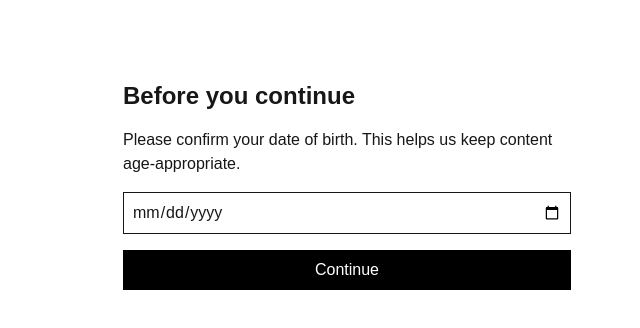
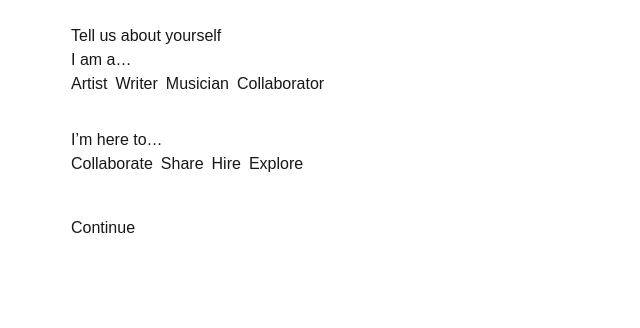
Before and after one commit to SanchTechInc/find-my-artist, a Next.js app: page /onboarding in a window 1280 px wide. Shown: the top 328 px of the page, without its empty margins (293-933 px from the left). Built offline with nearby package versions, Linux system fonts and the light colour scheme; no server answers.

Commit message:
Finalize onboarding route and resolve duplicate paths

```diff
--- a/src/app/(app)/onboarding/page.tsx
+++ b/src/app/(app)/onboarding/page.tsx
@@ -1,62 +1,88 @@
 "use client";
 
-export const dynamic = "force-dynamic";
+import { useState } from "react";
+import { useRouter } from "next/navigation";
 
-import { useState } from "react";
-import { useUser } from "@clerk/nextjs";
+  const ROLES = [
+    { label: "Artist", value: "artist" },
+    { label: "Writer", value: "writer" },
+    { label: "Musician", value: "musician" },
+    { label: "Collaborator", value: "collaborator" },
+  ] as const;
 
+  const INTENTS = [
+    { label: "Collaborate", value: "collaborate" },
+    { label: "Share", value: "share" },
+    { label: "Hire", value: "hire" },
+    { label: "Explore", value: "explore" },
+  ] as const;
 
 export default function OnboardingPage() {
-  const { user } = useUser();
-  const [birthdate, setBirthdate] = useState("");
+  const router = useRouter();
 
-  async function handleSubmit(e: React.FormEvent) {
-    e.preventDefault();
+  const [role, setRole] = useState<(typeof ROLES)[number]["value"] | null>(
+    null,
+  );
+  const [intent, setIntent] = useState<
+    (typeof INTENTS)[number]["value"] | null
+  >(null);
 
-    if (!user || !birthdate) return;
+  const canContinue = Boolean(role && intent);
 
-    const birth = new Date(birthdate);
-    const today = new Date();
+  const handleContinue = () => {
+    if (!canContinue) return;
 
-    const age =
-      today.getFullYear() -
-      birth.getFullYear() -
-      (today < new Date(today.getFullYear(), birth.getMonth(), birth.getDate())
-        ? 1
-        : 0);
+    // Temp: no peristence
+    // later will save to db
 
-    const isAdult = age >= 18;
+    router.push("/dashboard");
+  };
 
-    await user.update({
-      unsafeMetadata: {
-        isAdult,
-      },
-    });
-
-    window.location.href = "/";
-  }
+  // TODO: (Phase 5): Prevent dashboard access until onboarding is complete
 
   return (
-    <main className="max-w-md mx-auto mt-20">
-      <h1 className="text-2xl font-bold mb-4">Before you continue</h1>
-      <p className="mb-4">
-        Please confirm your date of birth. This helps us keep content
-        age-appropriate.
-      </p>
+    <div style={{ maxWidth: 600, margin: "0 auto", padding: 24 }}>
+      <h1>Tell us about yourself</h1>
 
-      <form onSubmit={handleSubmit}>
-        <input
-          type="date"
-          required
-          className="w-full border p-2 mb-4"
-          value={birthdate}
-          onChange={(e) => setBirthdate(e.target.value)}
-        />
+      <section>
+        <h3>I am a…</h3>
+        {ROLES.map(({ label, value }) => (
+          <button
+            key={value}
+            onClick={() => role !== value && setRole(value)}
+            style={{
+              marginRight: 8,
+              marginBottom: 8,
+              fontWeight: role === value ? "bold" : "normal",
+            }}
+          >
+            {label}
+          </button>
+        ))}
+      </section>
 
-        <button type="submit" className="w-full bg-black text-white py-2">
+      <section style={{ marginTop: 24 }}>
+        <h3>I’m here to…</h3>
+        {INTENTS.map(({ label, value }) => (
+          <button
+            key={value}
+            onClick={() => setIntent(value)}
+            style={{
+              marginRight: 8,
+              marginBottom: 8,
+              fontWeight: intent === value ? "bold" : "normal",
+            }}
+          >
+            {label}
+          </button>
+        ))}
+      </section>
+
+      <div style={{ marginTop: 32 }}>
+        <button disabled={!canContinue} onClick={handleContinue}>
           Continue
         </button>
-      </form>
-    </main>
+      </div>
+    </div>
   );
 }
```
